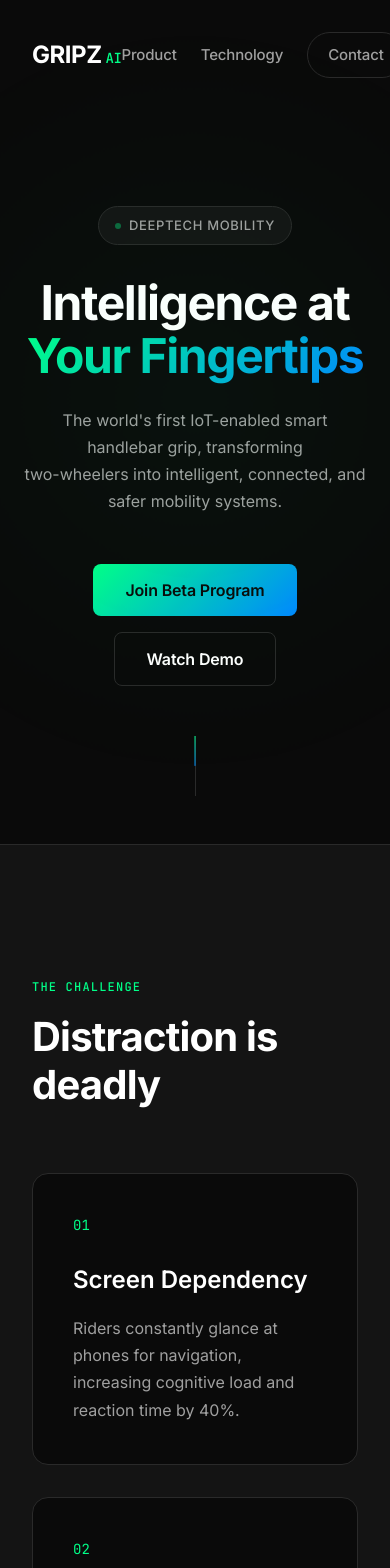
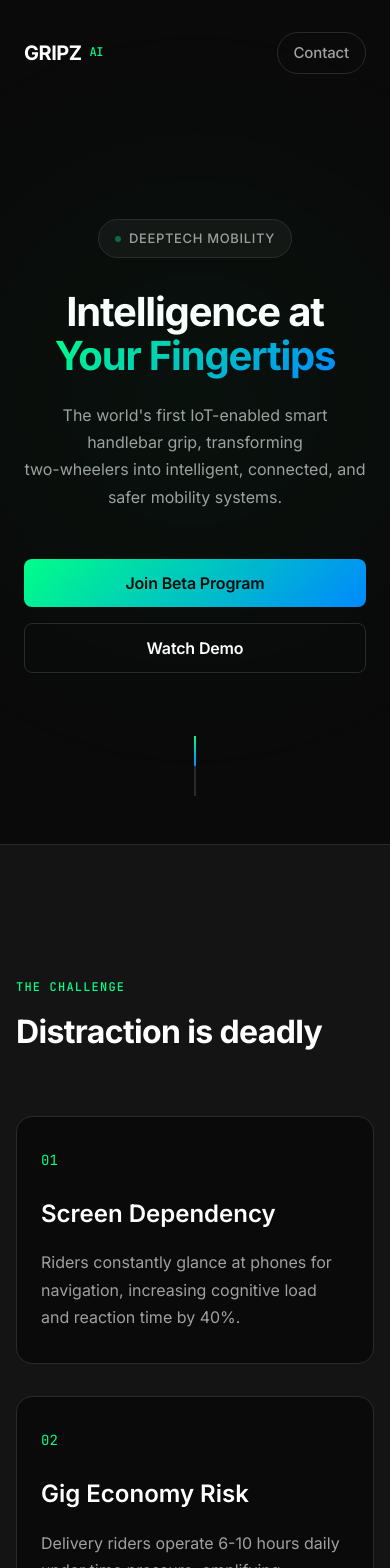
Before and after one commit to GripzTheGripper/GripzAI-Website, a Next.js app: page / in a window 390 px wide. Shown: the top 1568 px of the page. Built offline with nearby package versions, Linux system fonts and the light colour scheme.

Commit message:
Update globals.css

```diff
--- a/app/globals.css
+++ b/app/globals.css
@@ -1,4 +1,97 @@
 @import url('https://fonts.googleapis.com/css2?family=Inter:wght@300;400;500;600;700&family=JetBrains+Mono:wght@400;500&display=swap');
+
+/* Video Modal Styles */
+.video-modal {
+  position: fixed;
+  top: 0;
+  left: 0;
+  right: 0;
+  bottom: 0;
+  background: rgba(0, 0, 0, 0.95);
+  z-index: 10000;
+  display: flex;
+  align-items: center;
+  justify-content: center;
+  padding: 2rem;
+  animation: fadeIn 0.3s ease;
+}
+
+@keyframes fadeIn {
+  from { opacity: 0; }
+  to { opacity: 1; }
+}
+
+.video-modal-content {
+  position: relative;
+  width: 100%;
+  max-width: 1200px;
+  aspect-ratio: 16 / 9;
+  background: var(--color-bg);
+  border-radius: 1rem;
+  overflow: hidden;
+  animation: slideUp 0.4s var(--ease-out-expo);
+}
+
+@keyframes slideUp {
+  from {
+    opacity: 0;
+    transform: translateY(40px);
+  }
+  to {
+    opacity: 1;
+    transform: translateY(0);
+  }
+}
+
+.modal-close {
+  position: absolute;
+  top: -3rem;
+  right: 0;
+  background: transparent;
+  border: none;
+  color: white;
+  font-size: 2rem;
+  cursor: pointer;
+  padding: 0.5rem;
+  z-index: 10001;
+  transition: transform 0.3s ease;
+}
+
+.modal-close:hover {
+  transform: rotate(90deg);
+}
+
+.video-container {
+  width: 100%;
+  height: 100%;
+}
+
+.video-container iframe {
+  border: none;
+}
+
+/* Form Success Message */
+.form-success {
+  padding: 1.5rem;
+  background: linear-gradient(135deg, rgba(0,255,136,0.1) 0%, rgba(0,136,255,0.1) 100%);
+  border: 1px solid var(--color-accent);
+  border-radius: 0.5rem;
+  color: var(--color-accent);
+  font-weight: 600;
+  text-align: center;
+  animation: slideIn 0.4s var(--ease-out-expo);
+}
+
+@keyframes slideIn {
+  from {
+    opacity: 0;
+    transform: translateY(10px);
+  }
+  to {
+    opacity: 1;
+    transform: translateY(0);
+  }
+}
 
 :root {
   --color-bg: #0a0a0a;
@@ -71,15 +164,28 @@
 
 .logo {
   display: flex;
-  align-items: baseline;
-  gap: 0.25rem;
+  align-items: center;
+  gap: 0.75rem;
   font-weight: 700;
   font-size: 1.5rem;
   letter-spacing: -0.02em;
 }
 
+.logo-image {
+  height: 32px;
+  width: auto;
+  display: block;
+}
+
+.logo-text-container {
+  display: flex;
+  align-items: baseline;
+  gap: 0.25rem;
+}
+
 .logo-text {
   color: var(--color-text);
+  font-size: 1.5rem;
 }
 
 .logo-ai {
@@ -274,7 +380,7 @@
   bottom: 3rem;
   left: 50%;
   transform: translateX(-50%);
-  width: 1px;
+  width: 2px;
   height: 60px;
   background: var(--color-border);
   overflow: hidden;
@@ -285,6 +391,7 @@
   height: 30px;
   background: var(--gradient-primary);
   animation: scroll 2s ease-in-out infinite;
+  transform-origin: center;
 }
 
 @keyframes scroll {
@@ -389,6 +496,19 @@
   justify-content: center;
   align-items: center;
   min-height: 500px;
+}
+
+.product-image {
+  width: 100%;
+  max-width: 500px;
+  height: auto;
+  border-radius: 2rem;
+  box-shadow: 0 20px 60px rgba(0, 255, 136, 0.15);
+  transition: transform 0.4s var(--ease-out-expo);
+}
+
+.product-image:hover {
+  transform: scale(1.02);
 }
 
 .product-mockup {
@@ -878,23 +998,56 @@
   .footer-content {
     grid-template-columns: 1fr;
   }
+
+  .product-visual {
+    min-height: 400px;
+  }
 }
 
 @media (max-width: 768px) {
   .section-container {
-    padding: 0 2rem;
+    padding: 0 1.5rem;
   }
 
   .nav-content {
-    padding: 0 2rem;
+    padding: 0 1.5rem;
   }
 
   .nav-links {
-    gap: 1.5rem;
+    gap: 1rem;
+    font-size: 0.875rem;
+  }
+
+  .logo {
+    gap: 0.5rem;
+  }
+
+  .logo-image {
+    height: 28px;
+  }
+
+  .logo-text {
+    font-size: 1.25rem;
+  }
+
+  .logo-ai {
+    font-size: 0.75rem;
   }
 
   .hero {
     padding: 6rem 1.5rem 3rem;
+  }
+
+  .hero-title {
+    font-size: clamp(2.5rem, 10vw, 3.5rem);
+  }
+
+  .hero-subtitle {
+    font-size: 1rem;
+  }
+
+  .section-title {
+    font-size: clamp(2rem, 8vw, 3rem);
   }
 
   .problem-grid,
@@ -904,6 +1057,7 @@
 
   .stats-grid {
     gap: 3rem;
+    grid-template-columns: 1fr;
   }
 
   .footer-right {
@@ -919,4 +1073,52 @@
   .cta-form {
     flex-direction: column;
   }
+
+  .product-visual {
+    min-height: 300px;
+  }
+
+  .product-image {
+    max-width: 100%;
+  }
+
+  .video-modal {
+    padding: 1rem;
+  }
+
+  .modal-close {
+    top: -2.5rem;
+    font-size: 1.5rem;
+  }
 }
+
+@media (max-width: 480px) {
+  .nav-links a:not(.contact-btn) {
+    display: none;
+  }
+
+  .contact-btn {
+    padding: 0.5rem 1rem;
+    font-size: 0.875rem;
+  }
+
+  .hero-cta {
+    flex-direction: column;
+    width: 100%;
+  }
+
+  .btn-primary,
+  .btn-secondary {
+    width: 100%;
+    padding: 0.875rem 1.5rem;
+  }
+
+  .section-container {
+    padding: 0 1rem;
+  }
+
+  .problem-card,
+  .feature-card {
+    padding: 2rem 1.5rem;
+  }
+}
```
